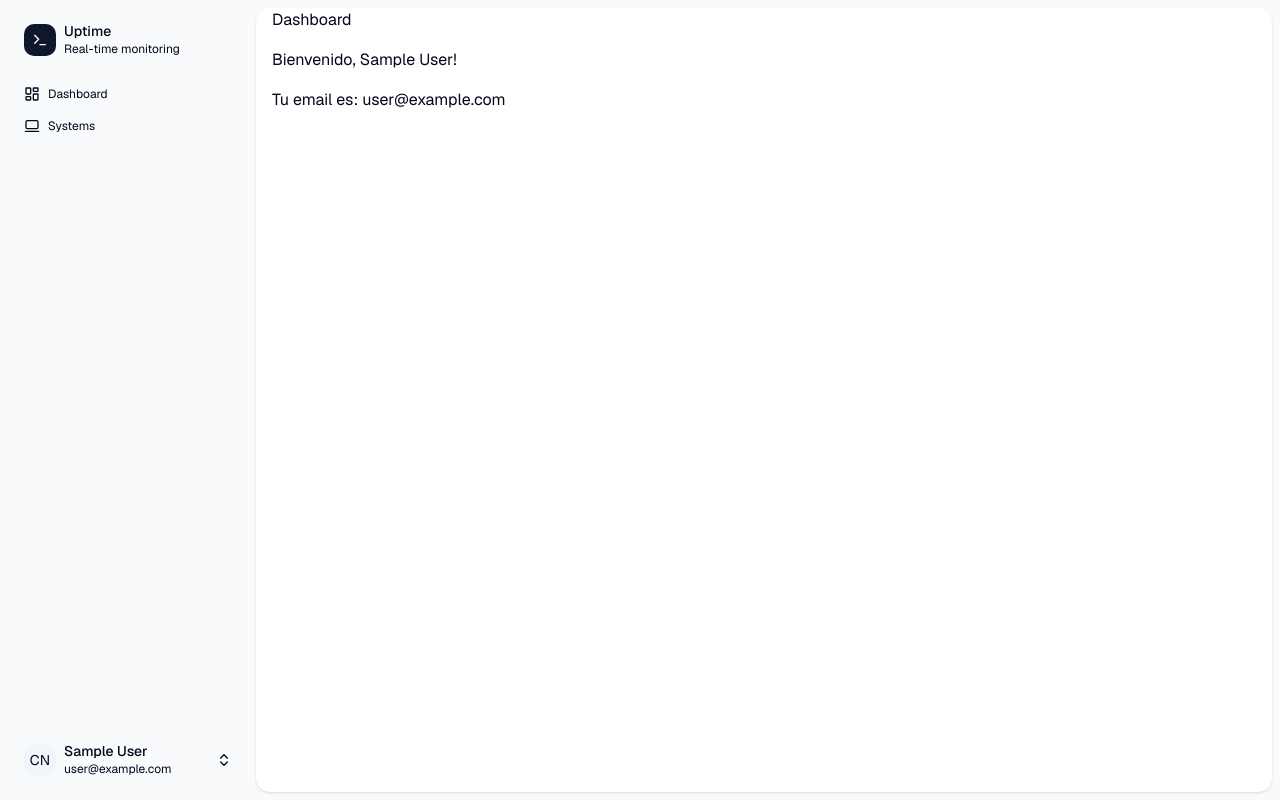
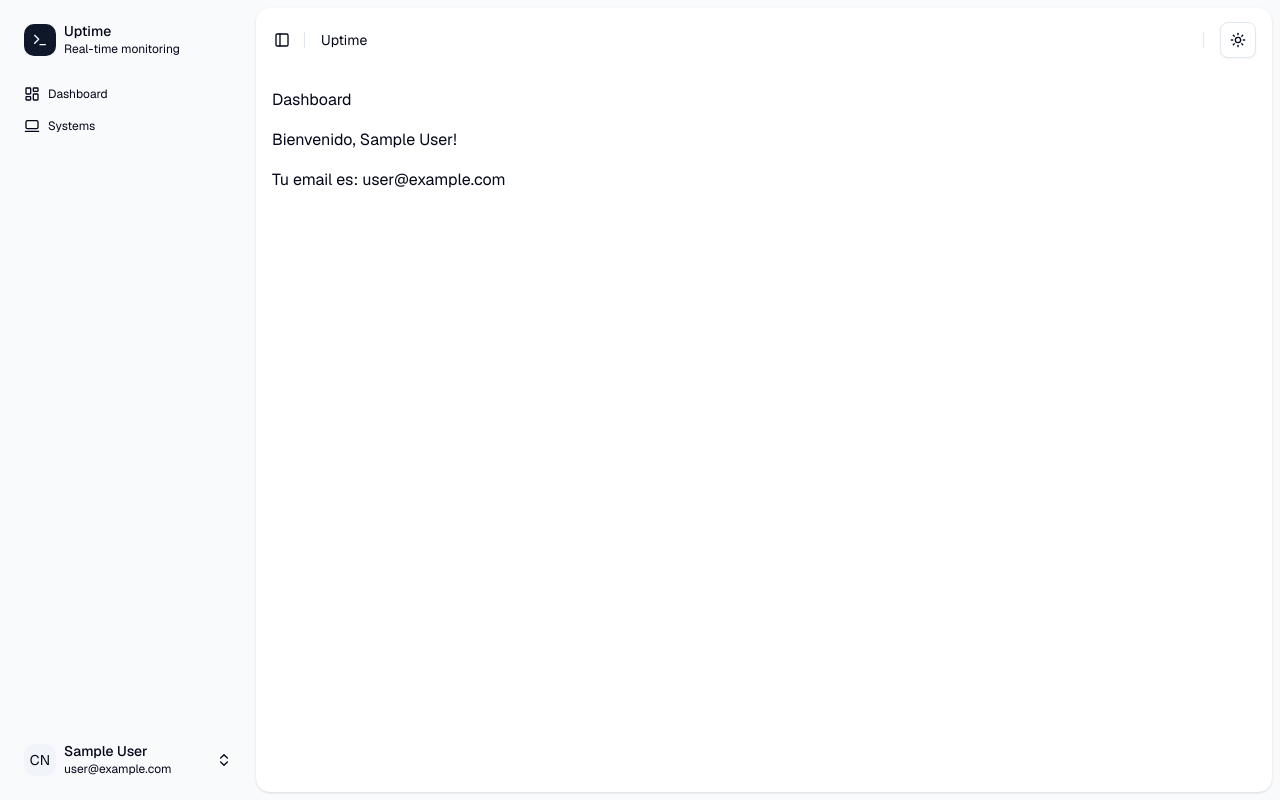
Before and after one commit to jenneracostadiaz/uptime-frontend, a Next.js app: page / in a window 1280 px wide. Built offline with nearby package versions, Linux system fonts and the light colour scheme; no server answers; sample sign-in values are in the browser's storage.

Commit message:
feat: update breadcrumb link for Uptime and add Header component to Home page

```diff
--- /dev/null
+++ b/src/app/(dashboard)/components/Header.tsx
@@ -0,0 +1,32 @@
+import {
+	Breadcrumb,
+	BreadcrumbItem,
+	BreadcrumbLink,
+	BreadcrumbList, BreadcrumbPage,
+	BreadcrumbSeparator,
+	Separator,
+	SidebarTrigger
+} from "@/components/ui";
+import {ModeToggle} from "@/components/ModeToggle";
+
+export const Header = () => {
+	return (
+		<header className="flex h-16 shrink-0 justify-between items-center gap-2 transition-[width,height] ease-linear group-has-data-[collapsible=icon]/sidebar-wrapper:h-12">
+			<div className="flex-1 flex items-center gap-2">
+				<SidebarTrigger className="-ml-1" />
+				<Separator orientation="vertical" className="mr-2 data-[orientation=vertical]:h-4" />
+				<Breadcrumb>
+					<BreadcrumbList>
+						<BreadcrumbItem>
+							<BreadcrumbPage>Uptime</BreadcrumbPage>
+						</BreadcrumbItem>
+					</BreadcrumbList>
+				</Breadcrumb>
+			</div>
+			<div className="flex items-center gap-2">
+				<Separator orientation="vertical" className="mr-2 data-[orientation=vertical]:h-4" />
+				<ModeToggle />
+			</div>
+		</header>
+	)
+}
--- a/src/app/(dashboard)/page.tsx
+++ b/src/app/(dashboard)/page.tsx
@@ -1,5 +1,6 @@
 import { auth } from '@/app/api/auth/[...nextauth]/route';
 import { redirect } from 'next/navigation';
+import {Header} from "@/app/(dashboard)/components/Header";
 
 export default async function Home() {
     const session = await auth();
@@ -10,6 +11,7 @@ export default async function Home() {
 
     return (
         <>
+            <Header />
             <h1>Dashboard</h1>
             <p>Bienvenido, {session.user?.name}!</p>
             <p>Tu email es: {session.user?.email}</p>
--- a/src/app/(dashboard)/systems/components/HeaderSystems.tsx
+++ b/src/app/(dashboard)/systems/components/HeaderSystems.tsx
@@ -19,7 +19,7 @@ export default function HeaderSystems() {
                 <Breadcrumb>
                     <BreadcrumbList>
                         <BreadcrumbItem className="hidden md:block">
-                            <BreadcrumbLink href="#">Uptime</BreadcrumbLink>
+                            <BreadcrumbLink href="/">Uptime</BreadcrumbLink>
                         </BreadcrumbItem>
                         <BreadcrumbSeparator className="hidden md:block" />
                         <BreadcrumbItem>
```
